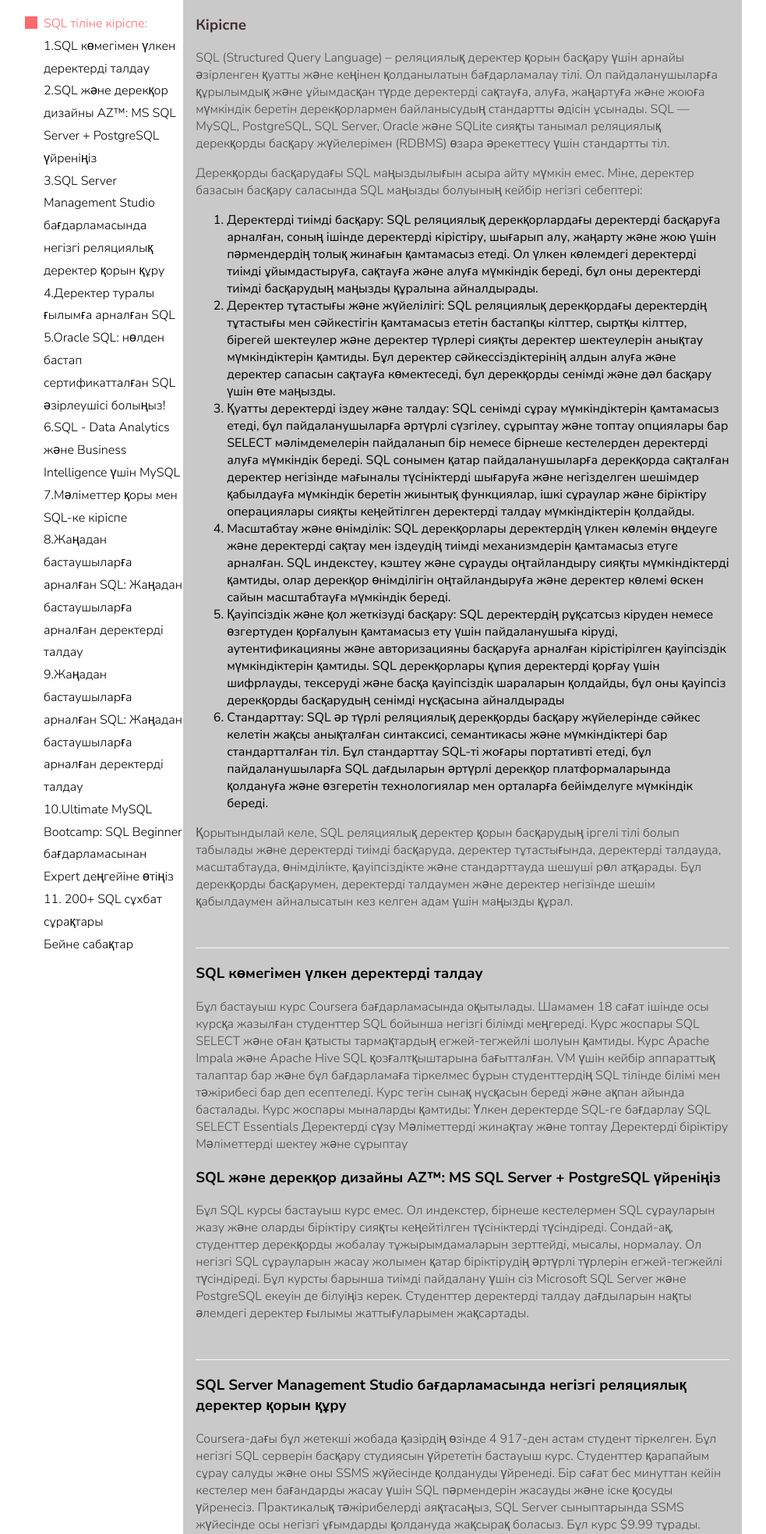
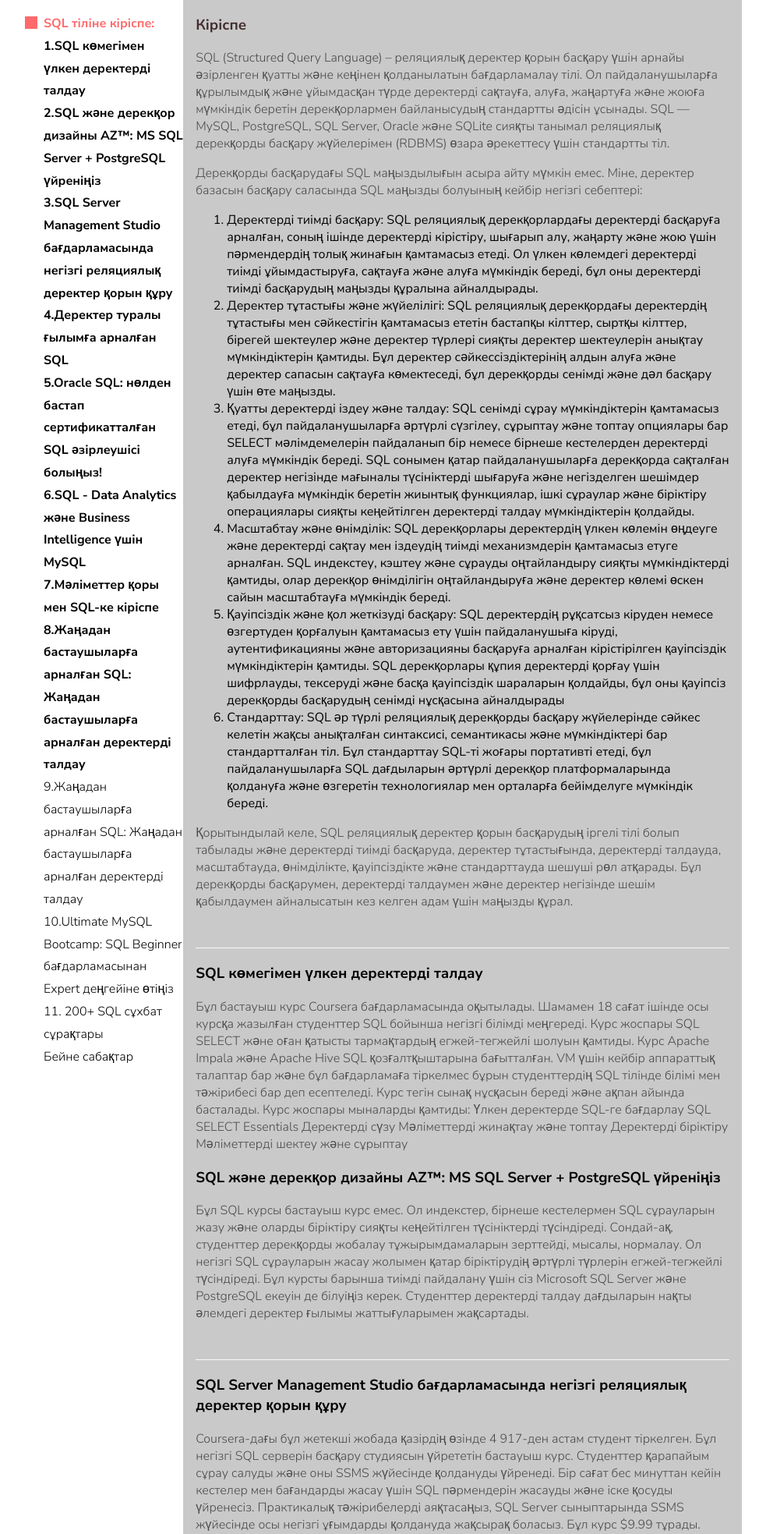
Before and after one commit to UsenUtebayev/sql-course, a Django app: page /doc/ in a window 1280 px wide. Shown: the part 71-2038 px from the top of the page at 78% size, without its empty margins (136-1119 px from the left). Run offline with Django 4.2, Linux system fonts and the light colour scheme; some libraries are stand-ins or nearby versions.

Commit message:
for deploy

```diff
--- a/templates/doc1.html
+++ b/templates/doc1.html
@@ -6,18 +6,18 @@
     <div class="wrapper">
         <aside class="doc__nav">
             <ul>
-                <li class="js-btn selected">SQL тіліне кіріспе:</li>
-                <li class="js-btn ">1.SQL көмегімен үлкен деректерді талдау</li>
-                <li class="js-btn ">2.SQL және дерекқор дизайны AZ™: MS SQL Server + PostgreSQL үйреніңіз</li>
-                <li class="js-btn ">3.SQL Server Management Studio бағдарламасында негізгі реляциялық деректер қорын
-                    құру
+                <li class="js-btn selected"><strong>SQL тіліне кіріспе:</strong></li>
+                <li class="js-btn "><strong>1.SQL көмегімен үлкен деректерді талдау</strong></li>
+                <li class="js-btn "><strong>2.SQL және дерекқор дизайны AZ™: MS SQL Server + PostgreSQL үйреніңіз</strong></li>
+                <li class="js-btn "><strong>3.SQL Server Management Studio бағдарламасында негізгі реляциялық деректер қорын
+                    құру</strong>
                 </li>
-                <li class="js-btn ">4.Деректер туралы ғылымға арналған SQL</li>
-                <li class="js-btn ">5.Oracle SQL: нөлден бастап сертификатталған SQL әзірлеушісі болыңыз!</li>
-                <li class="js-btn ">6.SQL - Data Analytics және Business Intelligence үшін MySQL</li>
-                <li class="js-btn ">7.Мәліметтер қоры мен SQL-ке кіріспе</li>
-                <li class="js-btn ">8.Жаңадан бастаушыларға арналған SQL: Жаңадан бастаушыларға арналған деректерді
-                    талдау
+                <li class="js-btn "><strong>4.Деректер туралы ғылымға арналған SQL</strong></li>
+                <li class="js-btn "><strong>5.Oracle SQL: нөлден бастап сертификатталған SQL әзірлеушісі болыңыз!</strong></li>
+                <li class="js-btn "><strong>6.SQL - Data Analytics және Business Intelligence үшін MySQL</strong></li>
+                <li class="js-btn "><strong>7.Мәліметтер қоры мен SQL-ке кіріспе</strong></li>
+                <li class="js-btn "><strong>8.Жаңадан бастаушыларға арналған SQL: Жаңадан бастаушыларға арналған деректерді
+                    талдау</strong>
                 </li>
                 <li class="js-btn ">9.Жаңадан бастаушыларға арналған SQL: Жаңадан бастаушыларға арналған деректерді
                     талдау
@@ -31,7 +31,7 @@
 
             </ul>
         </aside>
-        <article class="doc__content rounded-circle " style="background-color: rgba(166,166,166,0.6); padding: 0 1rem 1rem 1rem;">
+        <article class="doc__content rounded-circle text-center" style="background-color: rgba(166,166,166,0.6); padding: 0 1rem 1rem 1rem;">
             <section class="js-section">
                 <h3 class="section__title">Кіріспе</h3>
                 <p>SQL (Structured Query Language) – реляциялық деректер қорын басқару үшін арнайы әзірленген қуатты
```
